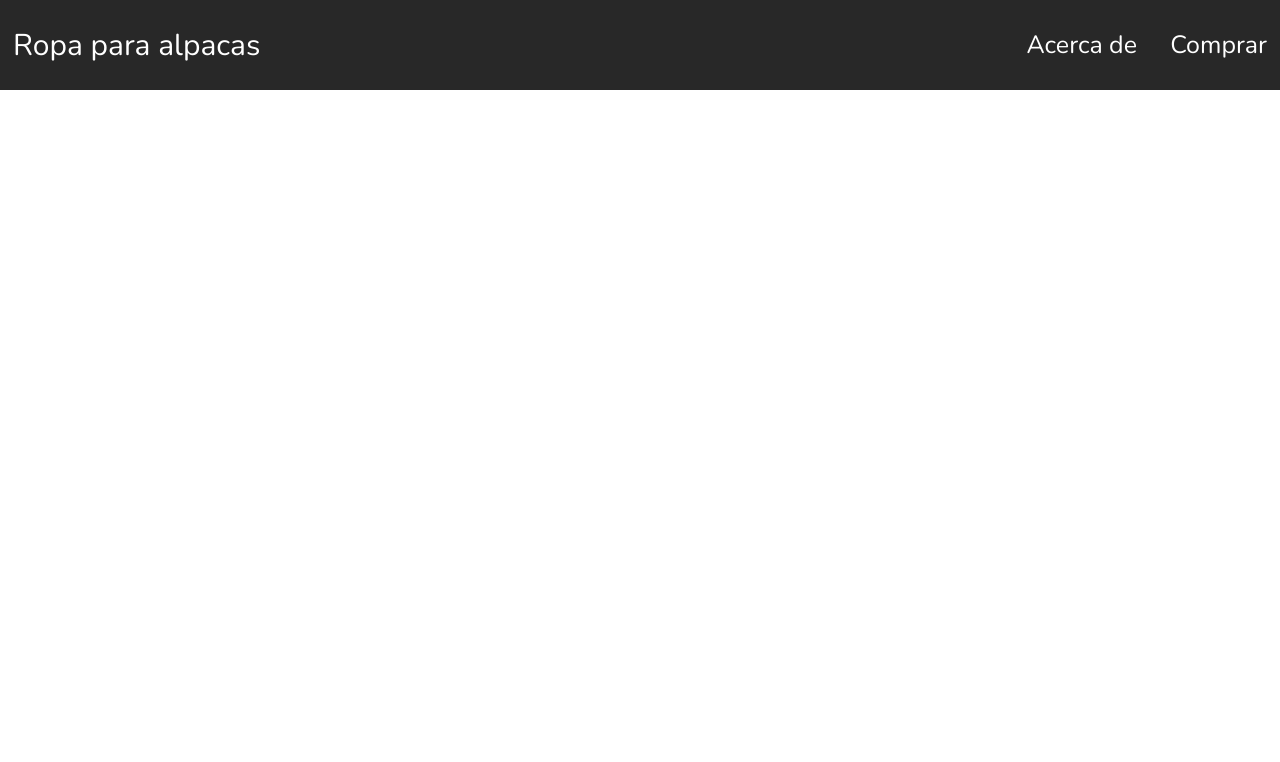
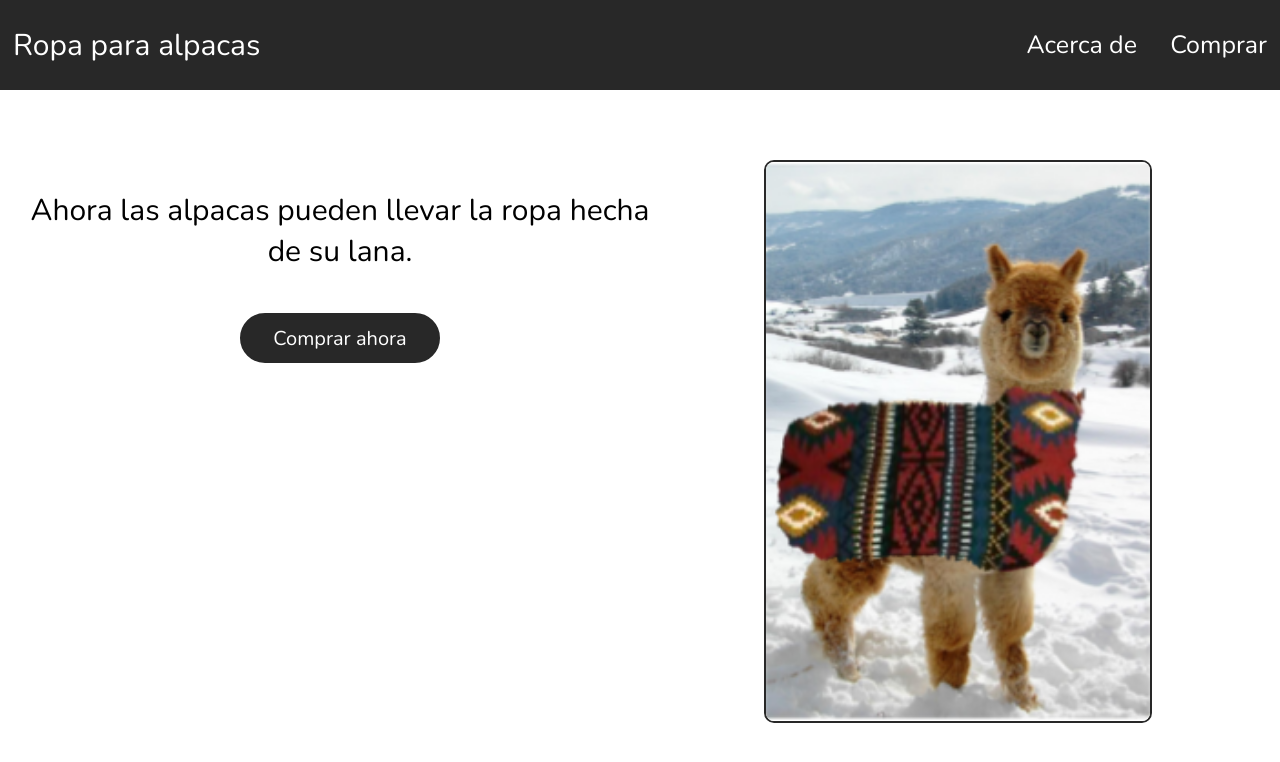
Before and after one commit to LB123658/Ropa-Para-Alpacas, a plain HTML site: page index.html in a window 1280 px wide. Drawn offline with nearby package versions, Linux system fonts and the light colour scheme.

Commit message:
Update index.html

```diff
--- a/index.html
+++ b/index.html
@@ -4,9 +4,11 @@
 <title>Ropa para Alpacas</title>
 <link rel="preconnect" href="https://fonts.gstatic.com">
 <link href="https://fonts.googleapis.com/css2?family=Nunito&display=swap" rel="stylesheet">
+<link rel='icon' href='https://lb123658.github.io/Ropa-Para-Alpacas/favicon.png' type='image/png'/ >
 <style>
 * {
 font-family: 'Nunito', sans-serif;
+user-select: none;
 }
 #nav {
 position: fixed;
@@ -15,6 +17,7 @@ left: 0px;
 width: 100%;
 height: 90px;
 background: #282828;
+z-index: 1;
 }
 #home {
 position: absolute;
@@ -76,6 +79,50 @@ animation-name: example;
   animation-duration: 0.7s;
   animation-iteration-count: 1;
 }
+#foto {
+position: absolute;
+top: 20%;
+width: 30%;
+right: 10%;
+border: 2px solid #282828;
+border-radius: 10px;
+}
+#foto:hover {
+opacity: 0.9;
+}
+#frase {
+position: absolute;
+top: 20%;
+left: 20px;
+width: 50%;
+text-align: center;
+font-size: 30px;
+}
+#buyNow {
+text-decoration: none;
+color: white;
+background: #282828;
+border-radius: 25px;
+border: 2px solid #282828;
+height: 50px;
+width: 200px;
+font-size: 20px;
+height: 50px;
+}
+#buyNow:hover {
+background: white;
+color: #282828;
+cursor: pointer;
+animation-name: purchase;
+  animation-duration: 0.7s;
+  animation-iteration-count: 1;
+}
+@keyframes purchase {
+
+  0% {background: #282828;}
+  100%   {background: white;}
+
+}
 </style>
 </head>
 <body>
@@ -89,5 +136,13 @@ animation-name: example;
 <button id="about" title="Sobre nosotros">Acerca de</button></a>
 </div>
 
+<img src="https://lb123658.github.io/Ropa-Para-Alpacas/foto.png" id="foto" />
+<p id="frase">Ahora las alpacas pueden llevar la ropa hecha de su lana.<br><br><a href="comprar.html"><button id="buyNow">Comprar ahora</button></a></p>
+
+
+<script>
+alert("Este sitio web es solo para nuestro proyecto. También no hay algo que puedes comprar.")
+
+</script>
 </body>
 </html>
```
